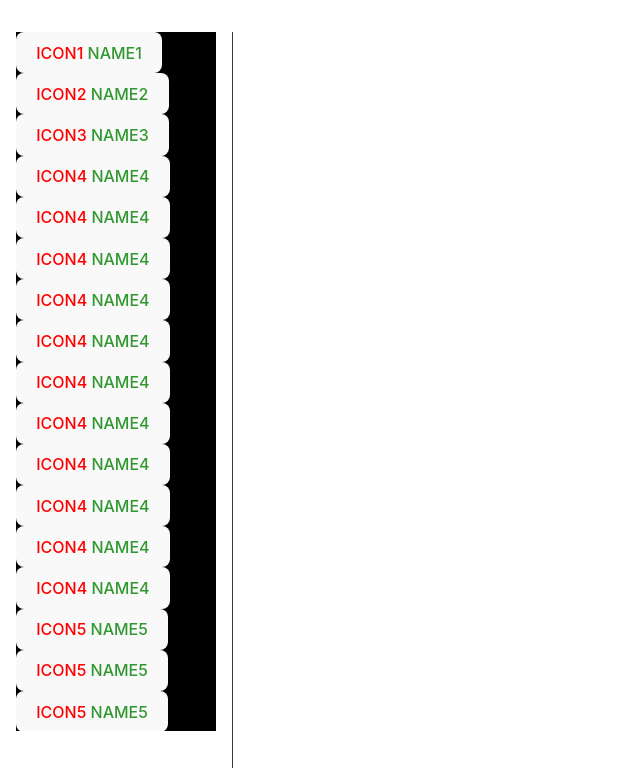
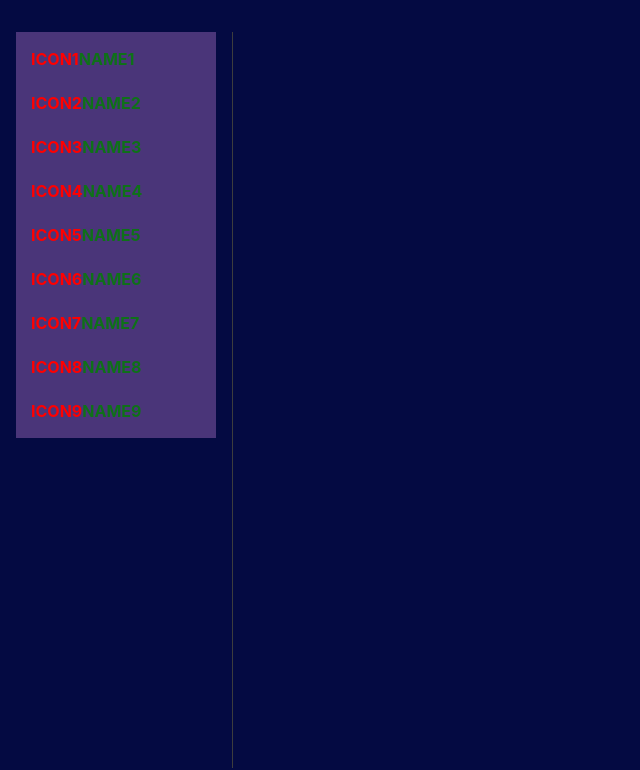
Before and after one commit to Niranjan-GopaL/Workspace_For_ConfigueChip_project, a React (Vite) app: page / in a window 1280 px wide. Shown: the top 770 px of the page, without its empty margins (0-640 px from the left). Built offline with nearby package versions, Linux system fonts and the light colour scheme.

Commit message:
Styling to be done

```diff
--- a/src/App.jsx
+++ b/src/App.jsx
@@ -1,7 +1,6 @@
 import { useState } from 'react';
 import { Box } from '@mui/material';
 import { Stack } from "@mui/material";
-import {Typography} from '@mui/material'
 
 
 // import Sidebar from './components/Sidebar/Sidebar.jsx'
--- a/src/components/Sidebar/Side_bar_MockUp.css
+++ b/src/components/Sidebar/Side_bar_MockUp.css
@@ -1,13 +1,13 @@
-.category-btn:hover {
-  background-color: #FC1503 !important;
+.tool-btn:hover {
+  background-color: #4a3579 !important;
   color: white !important;
 }
 
-.category-btn:hover span{
-  color: white !important;
+.tool-btn:hover span{
+  color: rgb(0, 0, 0) !important;
 }
 
-.category-btn{
+.tool-btn{
     font-weight: bold !important;
     text-transform: capitalize;
     display: flex;
--- a/src/components/Sidebar/Side_bar_MockUp.jsx
+++ b/src/components/Sidebar/Side_bar_MockUp.jsx
@@ -1,6 +1,6 @@
 import { Box } from '@mui/material';
 import { Stack } from "@mui/material";
-
+import './Side_bar_MockUp.css'
 
 // This is that list we made in utils/constatnts.js
 // import { tools } from "../Tool/{import_an_array_of_Tools}";
@@ -10,23 +10,15 @@ const tools = [
     {icon:"ICON2 ", name: "NAME2"},
     {icon:"ICON3 ", name: "NAME3"},
     {icon:"ICON4 ", name: "NAME4"},
-    {icon:"ICON4 ", name: "NAME4"},
-    {icon:"ICON4 ", name: "NAME4"},
-    {icon:"ICON4 ", name: "NAME4"},
-    {icon:"ICON4 ", name: "NAME4"},
-    {icon:"ICON4 ", name: "NAME4"},
-    {icon:"ICON4 ", name: "NAME4"},
-    {icon:"ICON4 ", name: "NAME4"},
-    {icon:"ICON4 ", name: "NAME4"},
-    {icon:"ICON4 ", name: "NAME4"},
-    {icon:"ICON4 ", name: "NAME4"},
     {icon:"ICON5 ", name: "NAME5"},
-    {icon:"ICON5 ", name: "NAME5"},
-    {icon:"ICON5 ", name: "NAME5"},
+    {icon:"ICON6 ", name: "NAME6"},
+    {icon:"ICON7 ", name: "NAME7"},
+    {icon:"ICON8 ", name: "NAME8"},
+    {icon:"ICON9 ", name: "NAME9"},
 ]
 
 /*
-<------------------------       basic structure      ------------------------>
+<------------------------   basic structure      ------------------------>
 
 {category.map((category) => (
     <button>
@@ -53,15 +45,17 @@ const tools = [
 const Side_bar_MockUp = ({ selectedTool, setSelectedTool }) => (
 
     <Stack direction="row" sx={{overflowY: "auto",height: { sx: "auto", md: "95%" },flexDirection: { md: "column" },width: "200px"}}>
-        <Box sx= {{backgroundColor: '#000'}}>
+
+
+        <Box sx= {{backgroundColor: '#4a3579'}}>
 
         {tools.map((tool) => (
 
         //the color of the button has to be dynamic
         <button
-            classname="tool-btn"
-            onclick={() => setSelectedTool(tool.name)}
-            style={{background: tool.name === selectedTool && "#fc1503",color: "green",}}
+            className="tool-btn"
+            onClick={() => setSelectedTool(tool.name)}
+            style={{background: tool.name === selectedTool && "#242424",color: "green",}}
             key={tool.name}
         >
 
@@ -78,8 +72,10 @@ const Side_bar_MockUp = ({ selectedTool, setSelectedTool }) => (
         </button>
 
         ))}
+        </Box>
 
-        </Box>
+
+
     </Stack>
 )
 
--- a/src/index.css
+++ b/src/index.css
@@ -1,11 +1,11 @@
-:root {
+body {
   font-family: Inter, system-ui, Avenir, Helvetica, Arial, sans-serif;
   line-height: 1.5;
   font-weight: 400;
 
   color-scheme: light dark;
   color: rgba(255, 255, 255, 0.87);
-  background-color: #242424;
+  background-color: #040a42;
 
   font-synthesis: none;
   text-rendering: optimizeLegibility;
@@ -47,13 +47,7 @@ button {
   cursor: pointer;
   transition: border-color 0.25s;
 }
-button:hover {
-  border-color: #646cff;
-}
-button:focus,
-button:focus-visible {
-  outline: 4px auto -webkit-focus-ring-color;
-}
+
 
 @media (prefers-color-scheme: light) {
   :root {
@@ -67,6 +61,9 @@ button:focus-visible {
     background-color: #f9f9f9;
   }
 }
+
+
+/* Hiding scroll bar */
 ::-webkit-scrollbar {
     width: 0px;
     height: 5px;
```
